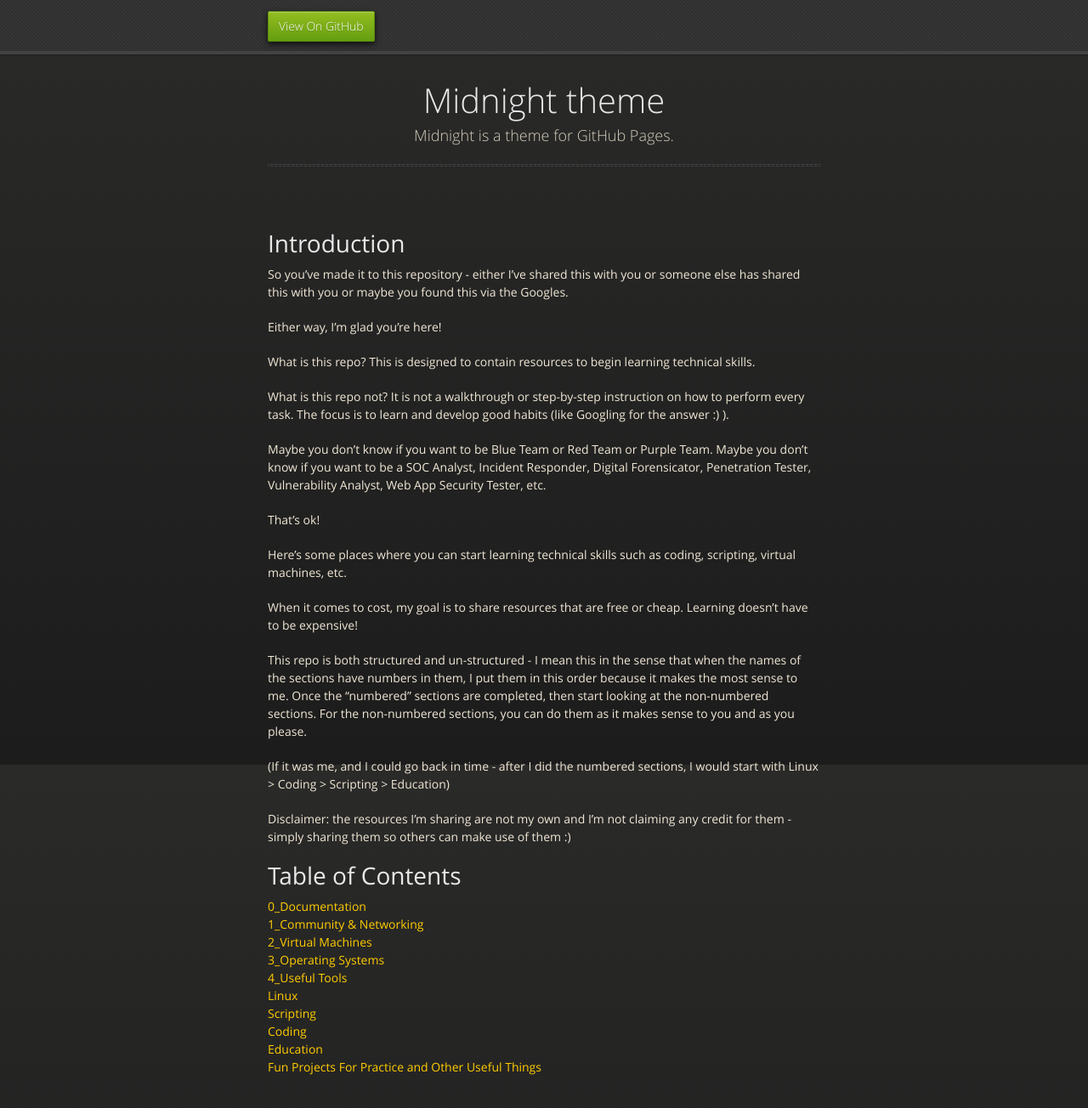
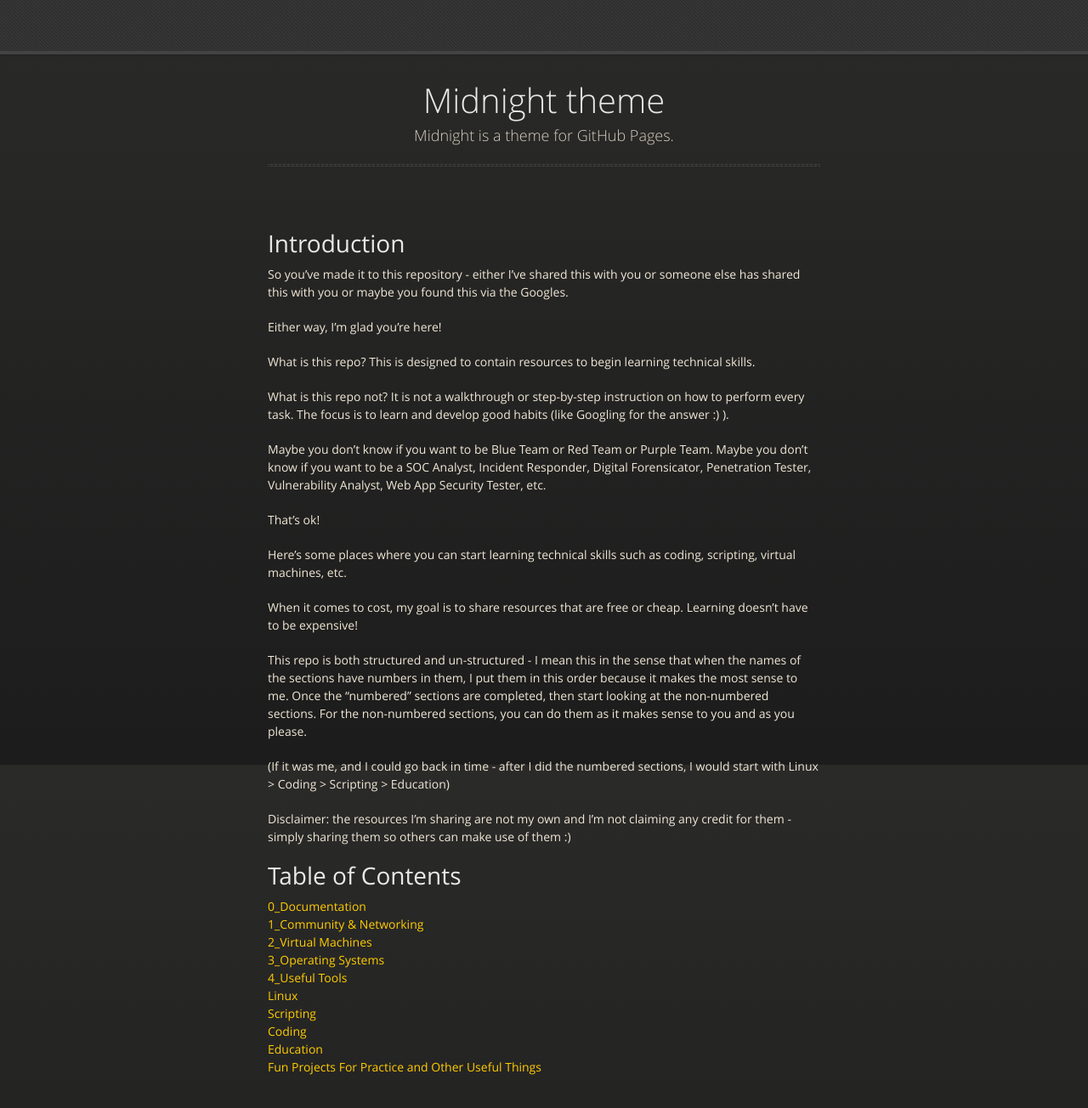
Before and after one commit to marknakamura/getting-started-in-tech, a Jekyll site: the page built from index.md, in a window 1280 px wide and 1376 px high. Shown: the top 1304 px of the window at 85% size. Built offline with Jekyll 4.4.1, drawn with Linux system fonts in a browser that asks for light colours; our own code applies the rules of GitHub Pages for plain Markdown files.

Commit message:
Update default.html

```diff
--- a/_layouts/default.html
+++ b/_layouts/default.html
@@ -21,9 +21,9 @@
       <div id="header">
         <nav>
           <ul>
-            <li class="fork"><a href="{{ site.github.repository_url }}">View On GitHub</a></li>
+            <!--<li class="fork"><a href="{{ site.github.repository_url }}">View On GitHub</a></li>
             {% if site.show_downloads %}
-              <!--<li class="downloads"><a href="{{ site.github.zip_url }}">ZIP</a></li>
+              <li class="downloads"><a href="{{ site.github.zip_url }}">ZIP</a></li>
               <li class="downloads"><a href="{{ site.github.tar_url }}">TAR</a></li>
               <li class="title">DOWNLOADS</li>-->
             {% endif %}
```
